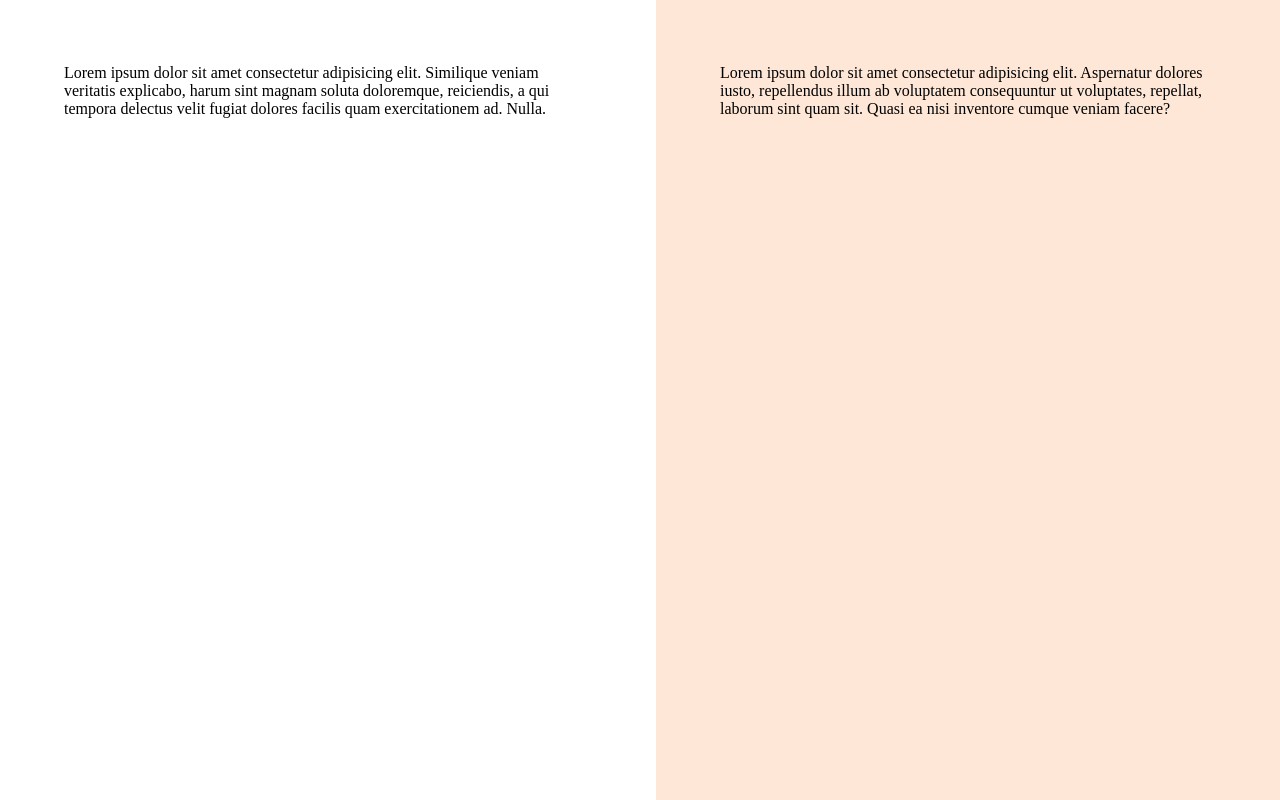
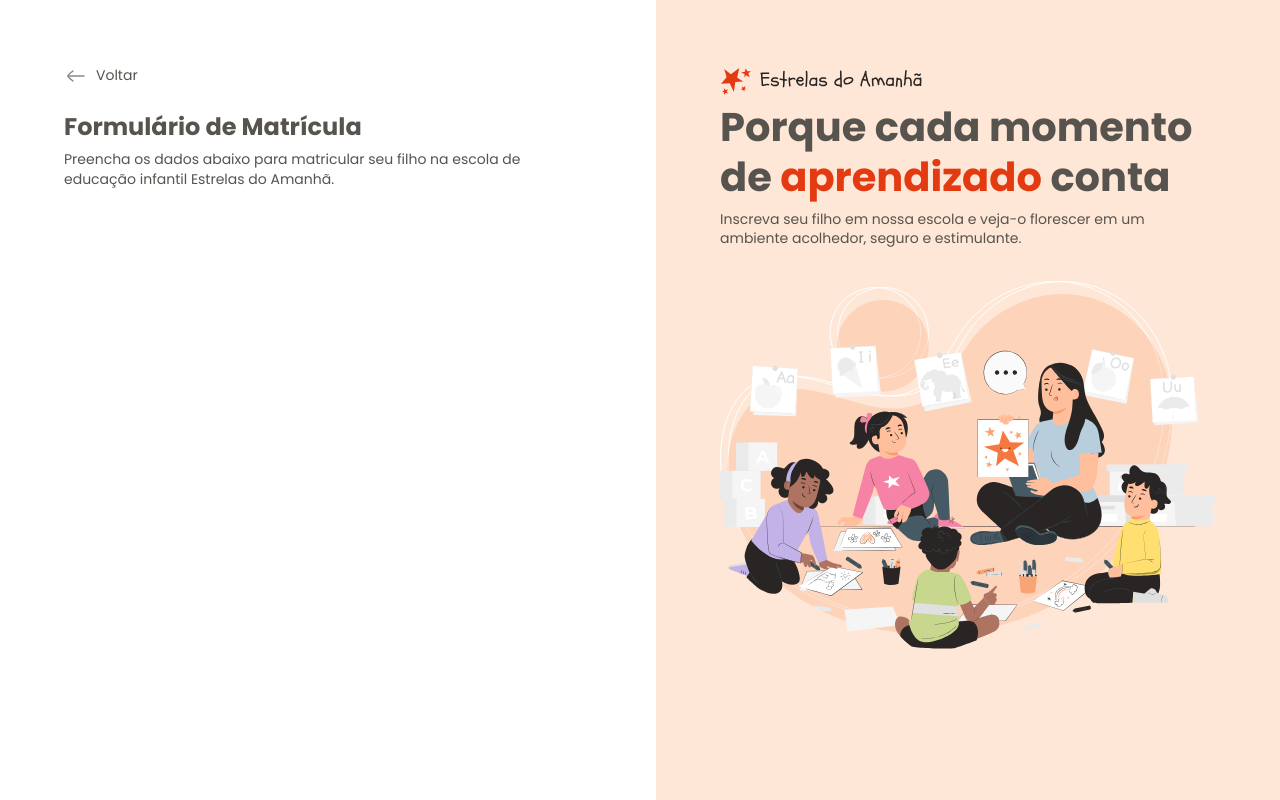
Before and after one commit to Gustavo-Loureiro/Formulario-de-matricula, a plain HTML site: page index.html in a window 1280 px wide. Drawn offline with Linux system fonts and the light colour scheme; a web font is replaced by a local one.

Commit message:
Conteudo aside e initial do main

```diff
--- a/index.html
+++ b/index.html
@@ -17,13 +17,25 @@
   <div id="app">
    <main>
     <div class="main-container">
-      Lorem ipsum dolor sit amet consectetur adipisicing elit. Similique veniam veritatis explicabo, harum sint magnam soluta doloremque, reiciendis, a qui tempora delectus velit fugiat dolores facilis quam exercitationem ad. Nulla.
+      <div class="back">
+        <img src="assets/arrow-left-02.svg" alt="icone de voltar">
+        <span>Voltar</span>
+      </div>
+      <h1>Formulário de Matrícula</h1>
+      <p>
+        Preencha os dados abaixo para matricular seu filho na escola de educação infantil Estrelas do Amanhã.
+      </p>
     </div>
    </main>
 
    <aside>
     <div class="aside-container">
-      Lorem ipsum dolor sit amet consectetur adipisicing elit. Aspernatur dolores iusto, repellendus illum ab voluptatem consequuntur ut voluptates, repellat, laborum sint quam sit. Quasi ea nisi inventore cumque veniam facere?
+     <header>
+      <img src="assets/logo.svg" alt="Logo estrela do amanhã">
+      <h2>Porque cada momento de <span>aprendizado</span> conta</h2>
+      <p>Inscreva seu filho em nossa escola e veja-o florescer em um ambiente acolhedor, seguro e estimulante.</p>
+     </header>
+     <img src="assets/Illustration.svg" alt="Ilustração de uma professora">
     </div>
    </aside>
   </div>
--- a/styles/global.css
+++ b/styles/global.css
@@ -24,4 +24,15 @@
 
 body {
   overflow: hidden;
+  font: var(--text);
+  color: var(--text-secondary);
 }
+
+h1 h2 {
+  color: var(--text-primary);
+}
+
+img {
+  max-width: 100%;
+  height: auto;
+}
--- a/styles/layout.css
+++ b/styles/layout.css
@@ -13,7 +13,18 @@ main {
   & .main-container {
     max-width: 33rem;
     margin-left: auto;
+  }
 
+  & .back {
+    display: flex;
+    align-items: center;
+    gap: .5rem;
+    margin-bottom: 1.5rem;
+  }
+
+  & h1 {
+    font: 600 1.5rem/1.25 var(--font-family);
+    margin-bottom: .5rem;
   }
 }
 
@@ -26,5 +37,17 @@ aside {
   & .aside-container {
     max-width: 31rem;
 
+    &>img {
+      margin-top: 2rem;
+    }
+  }
+
+  & h2 {
+    font: 600 2.5rem/1.25 var(--font-family);
+    margin-bottom: .5rem;
+
+    & span {
+      color: var(--text-highlight);
+    }
   }
 }
```
